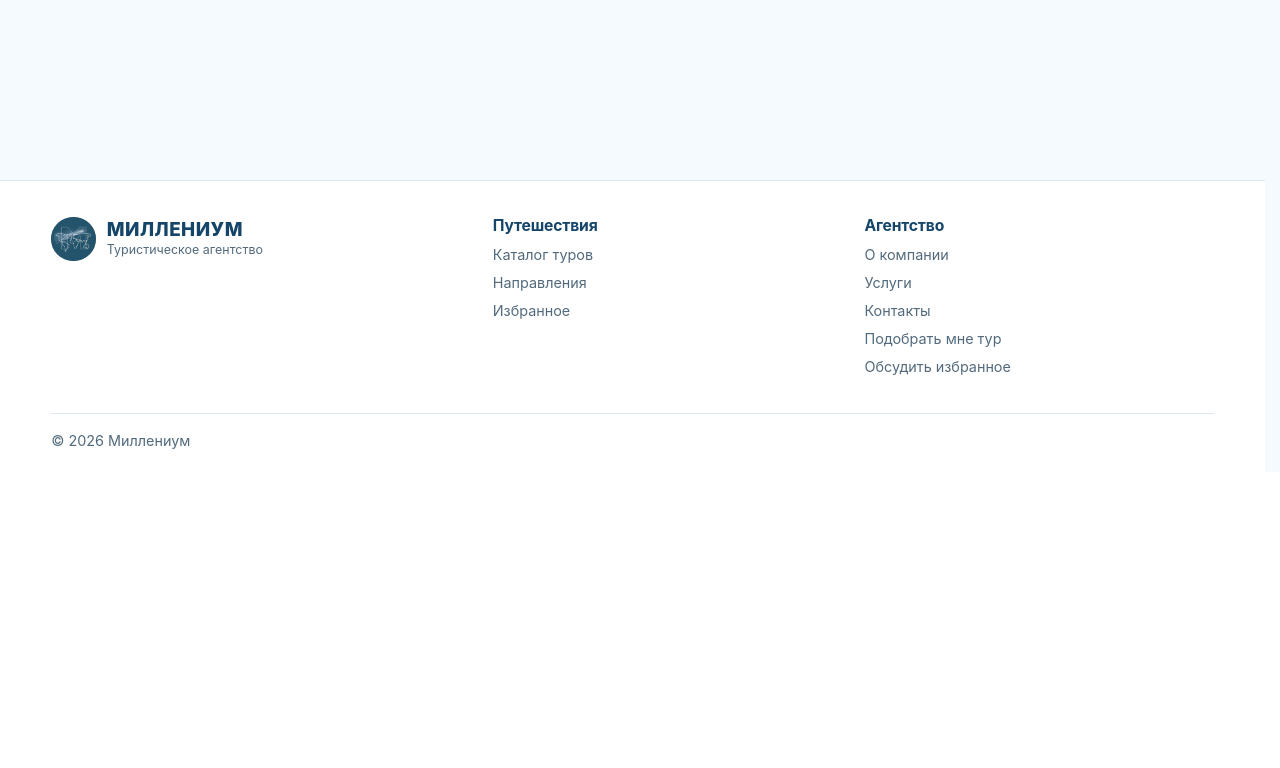
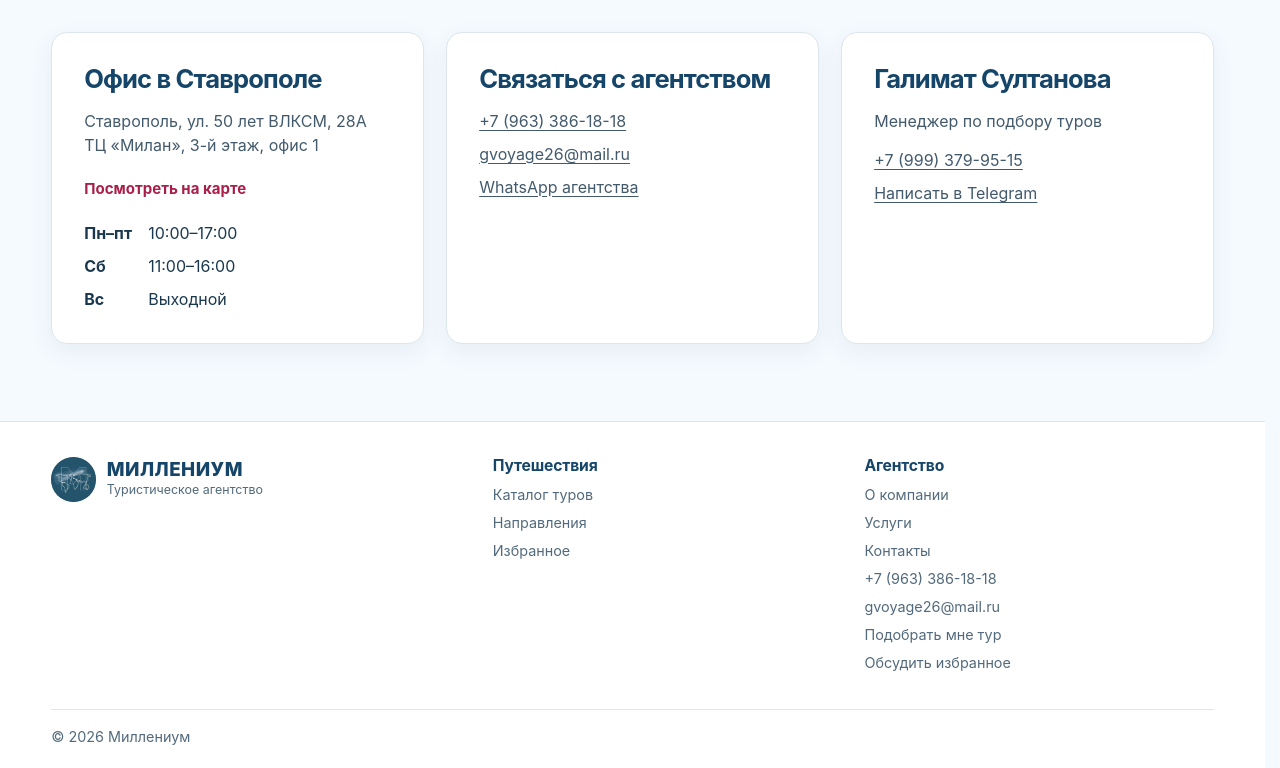
Before and after one commit to sali-sultanova1/millennium, a Django app: page /contacts/ in a window 1280 px wide. Shown: the part 328-1096 px from the top of the page. Before the commit the page ends 777 px from the top, so only its background shows below. Run offline with Django 5.2, Linux system fonts and the light colour scheme.

Commit message:
Update agency contact information

```diff
--- a/pages/static/pages/agency.css
+++ b/pages/static/pages/agency.css
@@ -41,3 +41,23 @@
 .agency-card-link {
     margin-top: auto;
 }
+
+.agency-address {
+    color: var(--copy);
+    font-style: normal;
+}
+
+.agency-contact-links,
+.agency-hours {
+    display: grid;
+    gap: .55rem;
+}
+
+.agency-hours div {
+    display: grid;
+    grid-template-columns: 4rem auto;
+}
+
+.agency-hours dt {
+    font-weight: 650;
+}
--- a/pages/templates/pages/about.html
+++ b/pages/templates/pages/about.html
@@ -14,7 +14,7 @@
             <a href="{% url 'home' %}">Главная</a><span aria-current="page">О компании</span>
         </nav>
         <h1>О компании</h1>
-        <p>«Миллениум» — туристическое агентство. Помогаем подобрать поездку под ваши даты, бюджет и пожелания.</p>
+        <p>«Миллениум» — туристическое агентство с офисом в Ставрополе. Помогаем подобрать поездку под ваши даты, бюджет и пожелания.</p>
     </div>
 </header>
 <div class="wrap page agency-about">
@@ -31,6 +31,7 @@
             <li>Менеджер свяжется с вами выбранным способом и уточнит детали.</li>
             <li>Обсудите подходящие варианты и условия бронирования.</li>
         </ol>
+        <p>Обсудить поездку можно по телефону, в мессенджере или <a class="underlink" href="{% url 'pages:contacts' %}">в офисе агентства</a>.</p>
         <a class="btn primary agency-card-link" href="{% url 'inquiries:create' %}">Подобрать тур</a>
     </section>
 </div>
--- a/pages/templates/pages/contacts.html
+++ b/pages/templates/pages/contacts.html
@@ -1,6 +1,11 @@
 {% extends "base.html" %}
+{% load static %}
 
 {% block title %}Контакты — Миллениум{% endblock %}
+
+{% block extra_head %}
+    <link rel="stylesheet" href="{% static 'pages/agency.css' %}?v=contacts">
+{% endblock %}
 
 {% block content %}
 <header class="page-banner">
@@ -10,4 +15,35 @@
         <a class="btn primary" href="{% url 'inquiries:create' %}">Подобрать тур</a>
     </div>
 </header>
+<div class="wrap page agency-services">
+    <section class="surface agency-card" aria-labelledby="contacts-office">
+        <h2 id="contacts-office">Офис в Ставрополе</h2>
+        {% with office_address="Ставрополь, ул. 50 лет ВЛКСМ, 28А" %}
+            <address class="agency-address">{{ office_address }}<br>ТЦ «Милан», 3-й этаж, офис 1</address>
+            <a class="underlink" href="https://yandex.ru/maps/?text={{ office_address|urlencode }}">Посмотреть на карте</a>
+        {% endwith %}
+        <dl class="agency-hours">
+            <div><dt>Пн–пт</dt><dd>10:00–17:00</dd></div>
+            <div><dt>Сб</dt><dd>11:00–16:00</dd></div>
+            <div><dt>Вс</dt><dd>Выходной</dd></div>
+        </dl>
+    </section>
+
+    <section class="surface agency-card" aria-labelledby="contacts-agency">
+        <h2 id="contacts-agency">Связаться с агентством</h2>
+        <address class="agency-contact-links agency-address">
+            {% include "pages/partials/office_links.html" only %}
+            <a href="https://wa.me/79633861818">WhatsApp агентства</a>
+        </address>
+    </section>
+
+    <section class="surface agency-card" aria-labelledby="contacts-manager">
+        <h2 id="contacts-manager">Галимат Султанова</h2>
+        <p>Менеджер по подбору туров</p>
+        <address class="agency-contact-links agency-address">
+            <a href="tel:+79993799515">+7 (999) 379-95-15</a>
+            <a href="https://t.me/galima_sultanova">Написать в Telegram</a>
+        </address>
+    </section>
+</div>
 {% endblock %}
--- /dev/null
+++ b/pages/templates/pages/partials/office_links.html
@@ -0,0 +1,2 @@
+<a href="tel:+79633861818">+7 (963) 386-18-18</a>
+<a href="mailto:gvoyage26@mail.ru">gvoyage26@mail.ru</a>
--- a/pages/templates/pages/services.html
+++ b/pages/templates/pages/services.html
@@ -34,6 +34,7 @@
         <span class="service-icon" aria-hidden="true"><span class="icon i-chat"></span></span>
         <h2>Индивидуальный подбор</h2>
         <p>Расскажите, когда хотите поехать, сколько человек будет в поездке и какой бюджет вы планируете.</p>
+        <p>Если удобнее обсудить поездку сразу, <a class="underlink" href="{% url 'pages:contacts' %}#contacts-manager">свяжитесь с менеджером</a>.</p>
         <a class="btn primary agency-card-link" href="{% url 'inquiries:create' %}">Оставить заявку</a>
     </article>
 </div>
--- a/templates/base.html
+++ b/templates/base.html
@@ -64,6 +64,7 @@
                 <a href="{% url 'pages:about' %}">О компании</a>
                 <a href="{% url 'pages:services' %}">Услуги</a>
                 <a href="{% url 'pages:contacts' %}">Контакты</a>
+                {% include "pages/partials/office_links.html" only %}
                 <a href="{% url 'inquiries:create' %}">Подобрать мне тур</a>
                 <a href="{% url 'catalog:favorites' %}">Обсудить избранное</a>
             </nav>
```
Also changed, not shown: pages/tests.py (+19 -0 lines).
